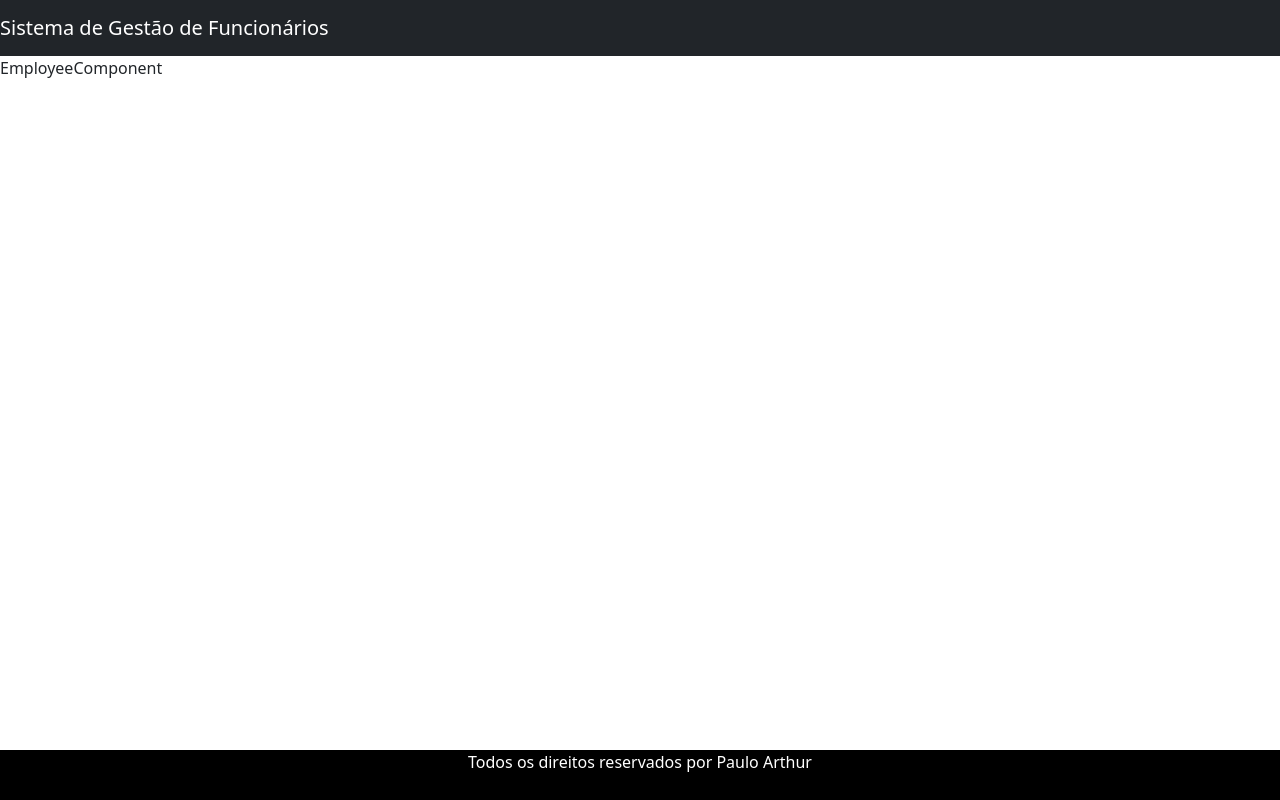
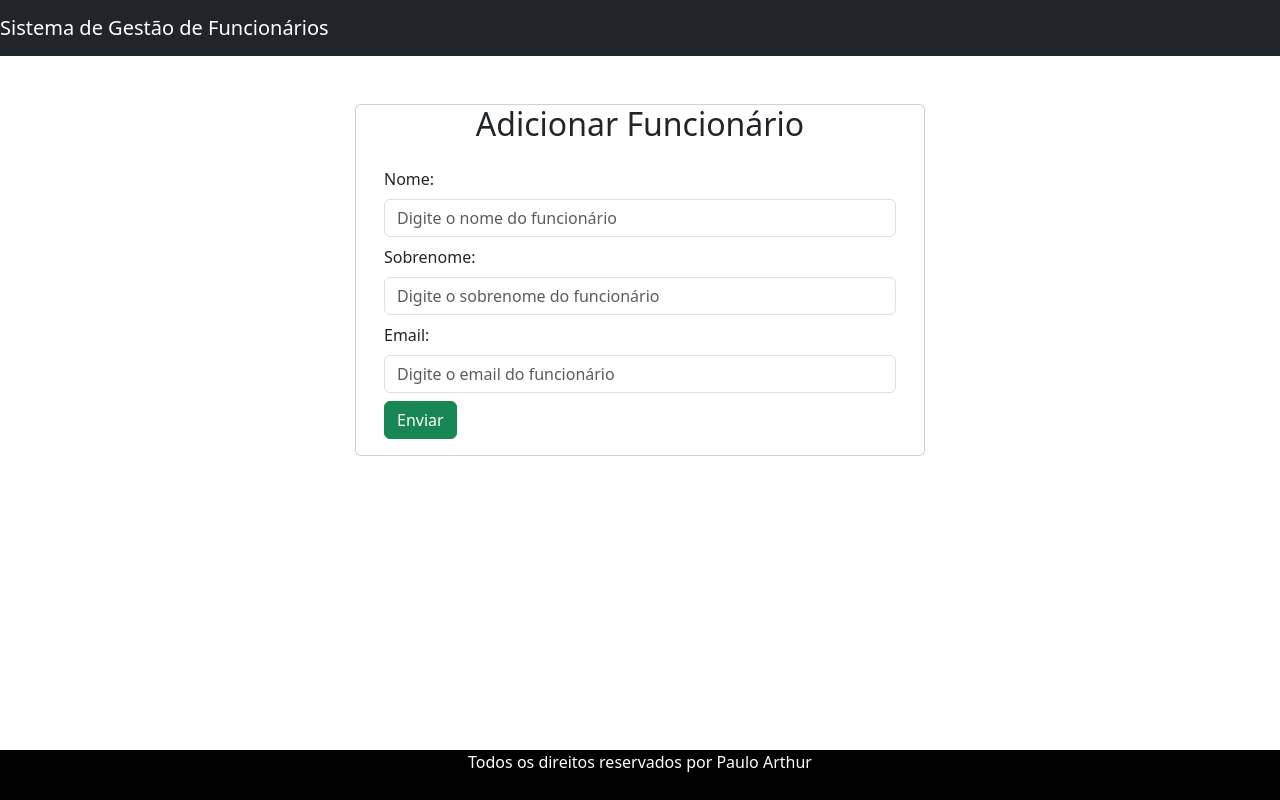
Before and after one commit to parthurx/ems, a React (Vite) app in the folder ems-frontend/: page / in a window 1280 px wide. Both pictures are taken after a click on the button "Adicionar Funcionário". Built offline with nearby package versions, Linux system fonts and the light colour scheme; no server answers.

Commit message:
implement add new employee completed

```diff
--- a/ems-frontend/src/components/EmployeeComponent.jsx
+++ b/ems-frontend/src/components/EmployeeComponent.jsx
@@ -1,9 +1,77 @@
-import React from 'react'
+import React, { useState } from "react";
+import { createEmployee } from "../services/EmployeeService";
+import { useNavigate } from "react-router-dom";
 
 const EmployeeComponent = () => {
+  const [firstName, setFirstName] = useState("");
+  const [lastName, setLastName] = useState("");
+  const [email, setEmail] = useState("");
+
+  const navigator = useNavigate();
+
+
+  function saveEmployee(e)  {
+    e.preventDefault();
+    const employee = { firstName, lastName, email   };
+
+    createEmployee(employee).then((response) => {
+        console.log(response.data);
+        navigator('/employees')
+    })
+  }
+
   return (
-    <div>EmployeeComponent</div>
-  )
-}
+    <div className="container">
+        <br/> <br/>
+      <div className="row">
+        <div className="card col-md-6 offset-md-3 offset-md-3">
+          <h2 className="text-center">Adicionar Funcionário</h2>
+          <div className="card-body">
+            <form>
+              <div className="form-group mb-2">
+                <label className="form-label">Nome:</label>
+                <input
+                  type="text"
+                  placeholder="Digite o nome do funcionário"
+                  name="firstName"
+                  value={firstName}
+                  className="form-control"
+                  onChange={(e) => setFirstName(e.target.value)}
+                ></input>
+              </div>
+              <div className="form-group mb-2">
+                <label className="form-label">Sobrenome:</label>
+                <input
+                  type="text"
+                  placeholder="Digite o sobrenome do funcionário"
+                  name="firstName"
+                  value={lastName}
+                  className="form-control"
+                  onChange={(e) => setLastName(e.target.value)}
+                ></input>
+              </div>
 
-export default EmployeeComponent
+              <div className="form-group mb-2">
+                <label className="form-label">Email:</label>
+                <input
+                  type="text"
+                  placeholder="Digite o email do funcionário"
+                  name="firstName"
+                  value={email}
+                  className="form-control"
+                  onChange={(e) => setEmail(e.target.value)}
+                ></input>
+              </div>
+              <button className="btn btn-success" onClick={saveEmployee}>
+                {" "}
+                Enviar
+              </button>
+            </form>
+          </div>
+        </div>
+      </div>
+    </div>
+  );
+};
+
+export default EmployeeComponent;
--- a/ems-frontend/src/services/EmployeeService.js
+++ b/ems-frontend/src/services/EmployeeService.js
@@ -3,3 +3,5 @@
 const REST_API_BASE_URL = 'http://localhost:8080/api/employees';
 
 export const listEmployees = () => axios.get(REST_API_BASE_URL);
+
+export const createEmployee = (employee) => axios.post(REST_API_BASE_URL, employee);
```
